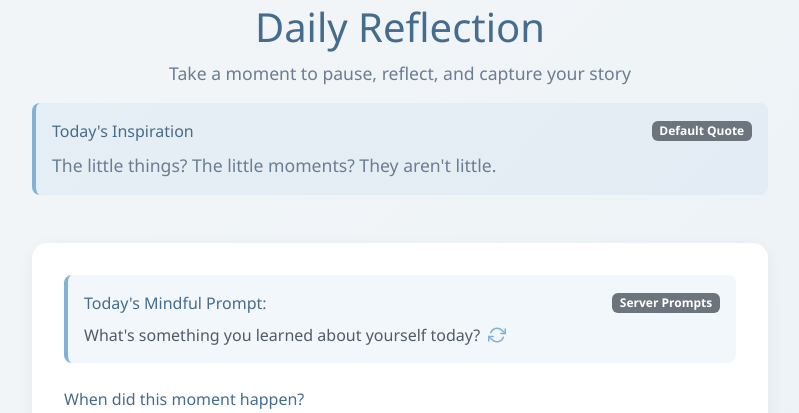
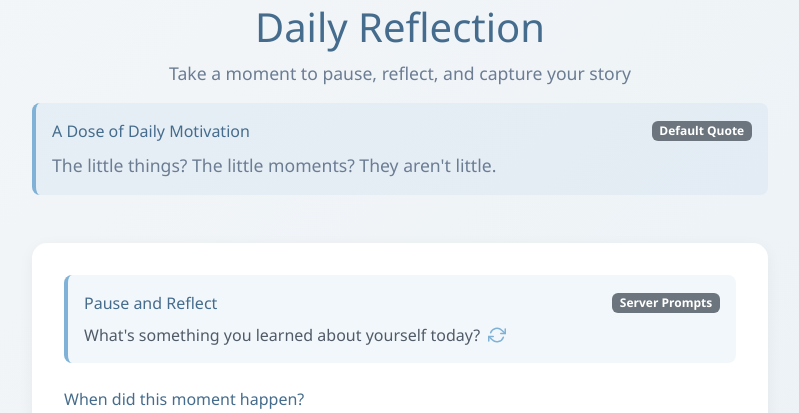
Before and after one commit to sheia/everydayecho, a Flask app: page / in a window 1280 px wide. Shown: the part 173-586 px from the top of the page, without its empty margins (240-1039 px from the left). Run offline with Flask 3, Linux system fonts and the light colour scheme; the visitor is signed in with stand-in values (Sample User, id 1); some libraries are stand-ins or nearby versions.

Commit message:
Agent query: Are the new headings showing correctly ("A Dose of Daily Motivation" and "Pause and Reflect") and is the quote generation working with proper loading states?

```diff
--- a/static/js/journal.js
+++ b/static/js/journal.js
@@ -50,6 +50,7 @@ document.addEventListener('DOMContentLoaded', function() {
         const quoteStatus = document.getElementById('quote-ai-status');
 
         try {
+            quoteDisplay.textContent = ''; // Clear the quote while waiting
             quoteStatus.textContent = 'Checking AI...';
             quoteStatus.className = 'badge bg-warning';
 
@@ -68,7 +69,7 @@ document.addEventListener('DOMContentLoaded', function() {
             }
         } catch (error) {
             console.error('Error generating quote:', error);
-            quoteDisplay.textContent = 'Life is a collection of moments worth remembering.';
+            quoteDisplay.textContent = ''; // Keep empty on error
             quoteStatus.textContent = 'Error';
             quoteStatus.className = 'badge bg-danger';
         }
--- a/templates/index.html
+++ b/templates/index.html
@@ -7,7 +7,7 @@
         <p>Take a moment to pause, reflect, and capture your story</p>
         <div class="mindfulness-quote">
             <div class="prompt-text d-flex justify-content-between align-items-center">
-                Today's Inspiration
+                A Dose of Daily Motivation
                 <span id="quote-ai-status" class="badge bg-secondary">Loading...</span>
             </div>
             <div class="d-flex align-items-center">
@@ -22,7 +22,7 @@
         <div class="form-group">
             <div class="prompt-box">
                 <div class="prompt-text d-flex justify-content-between align-items-center">
-                    Today's Mindful Prompt:
+                    Pause and Reflect
                     <span id="ai-status" class="badge bg-secondary">Loading...</span>
                 </div>
                 <div class="d-flex align-items-center">
```
